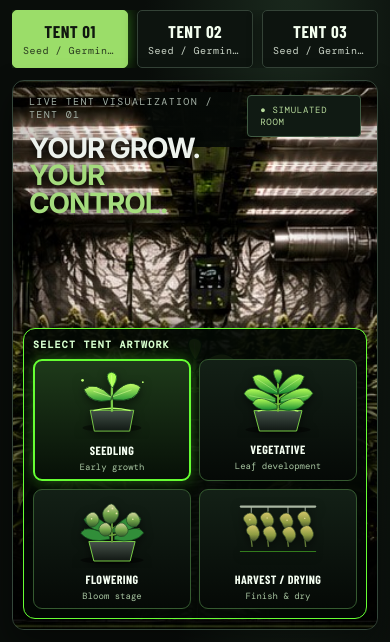
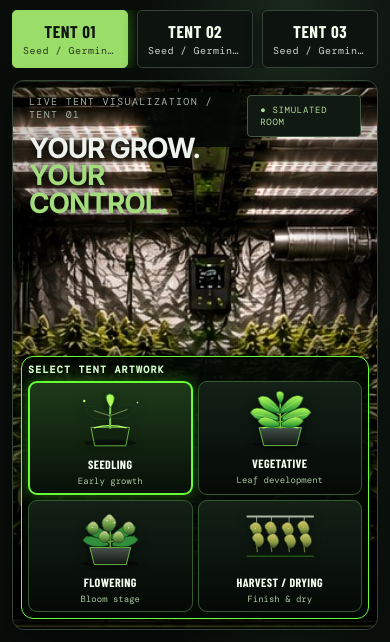
Before and after one commit to tstraw87/hoodieghost-grows, a plain HTML site: page index.html in a window 390 px wide. Shown: the part 145-787 px from the top of the page. Drawn offline with nearby package versions, Linux system fonts and the light colour scheme; a web font is replaced by a local one.

Commit message:
Remove floating stage plant from photo scene and keep stage artwork in selector

```diff
--- a/index.html
+++ b/index.html
@@ -743,6 +743,19 @@ input,select,textarea{background:#050b07;border-color:#315b2b}
 #view-overview .stage-gallery{z-index:9!important}
 #view-overview .stage-card .stage-thumb{background-image:none!important}
 
+
+/* Fix the floating plant: the full photographic tent is the centerpiece.
+   Stage artwork stays inside the four selector tiles only. */
+#view-overview .scene-stage-plant{display:none!important}
+#view-overview .stage-gallery{bottom:12px!important;left:12px!important;right:12px!important;z-index:8!important}
+#view-overview .stage-card .stage-thumb{height:76px!important;min-height:76px!important}
+#view-overview .stage-card .stage-thumb svg{width:100%!important;height:100%!important;max-height:76px!important}
+#view-overview .scenefoot{display:none!important}
+@media(max-width:680px){
+ #view-overview .stage-gallery{bottom:10px!important;left:8px!important;right:8px!important;gap:5px!important;padding:6px!important}
+ #view-overview .stage-card .stage-thumb{height:64px!important;min-height:64px!important}
+}
+
 </style>
 </head>
 <body>
```
